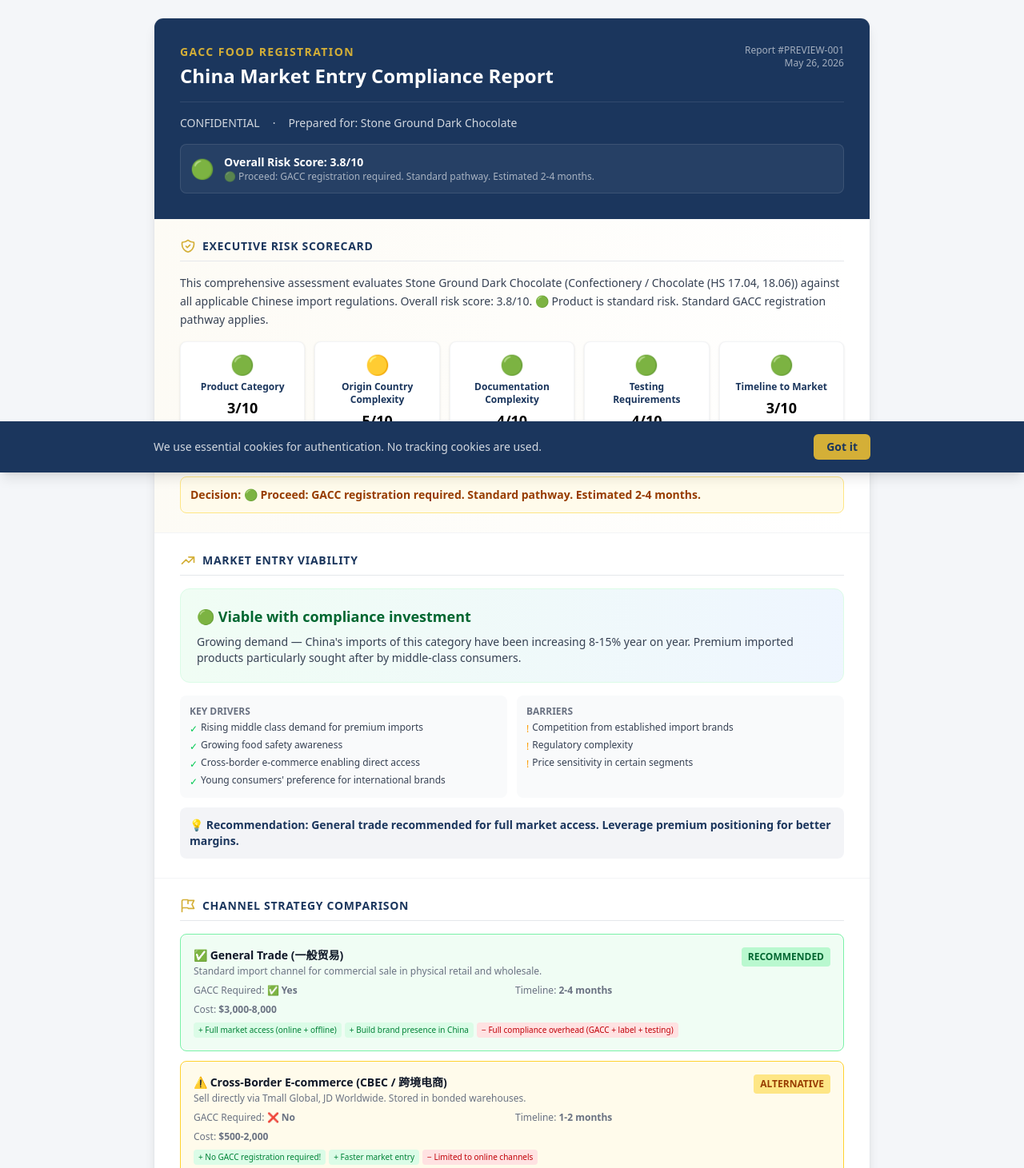
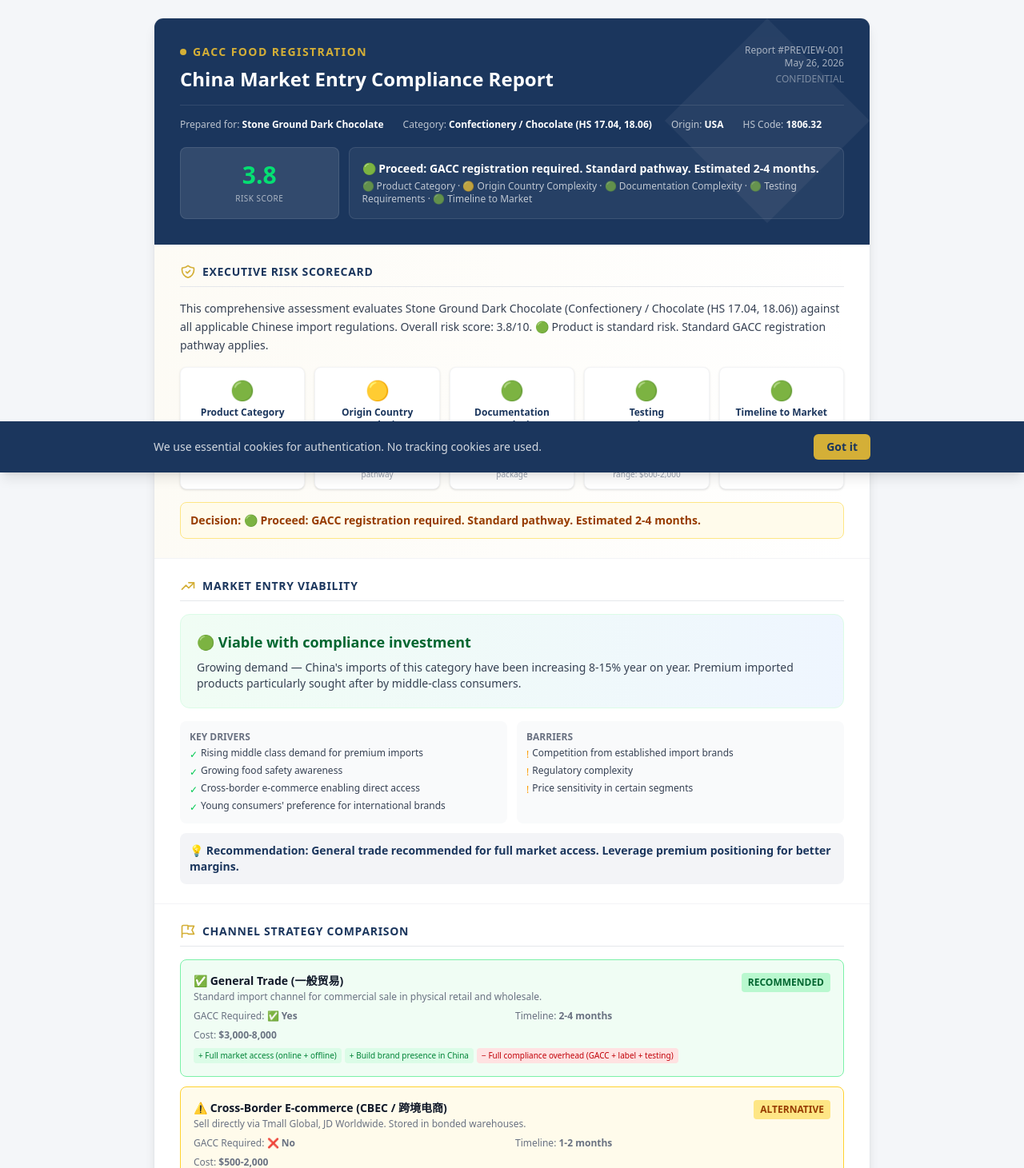
Before and after one commit to seasea-clouds/compli-service, a Next.js app: page /compli-service/report/preview in a window 1280 px wide. Shown: the part 209-1670 px from the top of the page at 80% size. Built offline with nearby package versions, Linux system fonts and the light colour scheme.

Commit message:
fix: remove DIY/free language, widen cost ranges, add premium value sections

```diff
--- a/modules/ccc/rules.ts
+++ b/modules/ccc/rules.ts
@@ -82,7 +82,7 @@ export function checkCcc(input: CccInput): CccResult {
     oneLineDecision: requiresCcc ? "🔴 CCC certification required. Estimate 3-6 months." : "🟢 No CCC required. Proceed with import.",
     channels: [
       { name: "General Trade", suitability: requiresCcc ? "conditional" : "high", description: requiresCcc ? "CCC cert required before first shipment" : "Standard import, no CCC needed", timeline: requiresCcc ? "3-6 months" : "1-2 weeks", costRange: requiresCcc ? "$5,000-20,000" : "$200-500" },
-      { name: "CBEC", suitability: "high", description: "Cross-border e-commerce may bypass CCC", timeline: "1-2 months", costRange: "$500-2,000" },
+      { name: "CBEC", suitability: "high", description: "Cross-border e-commerce — simplified compliance pathway", timeline: "1-2 months", costRange: "$500-2,000" },
     ],
     tariffInfo: { mfnRate: "5-20% (MFN)", vatRate: "13%", ftaRate: null },
     regulations: [
@@ -102,7 +102,7 @@ export function checkCcc(input: CccInput): CccResult {
     ] : [{ name: "Product Spec Sheet", format: "PDF", commonError: "None" }],
     requiredDocuments: requiresCcc ? ["CCC Application", "Product Specs", "Factory Inspection", "Safety Test Reports", "Chinese Manual", "Component List"] : ["Product Spec Sheet", "HS Code Confirmation"],
     testRequirements: requiresCcc ? ["Safety (GB 4943/4706)", "EMC (GB 9254/17625)", "Chemical (RoHS)", "Energy efficiency (if applicable)", "Specific product GB standards"] : ["None required"],
-    testCostRange: requiresCcc ? "$3,000-12,000" : "$0",
+    testCostRange: requiresCcc ? "$3,000-12,000" : "Not applicable — verify at assessment",
     timelinePhases: requiresCcc ? [
       { phase: "Pre-assessment", duration: "1-2 weeks", description: "Confirm HS code, CCC catalog applicability", responsible: "Both" },
       { phase: "Document Preparation", duration: "2-3 weeks", description: "Prepare technical documents, translate to Chinese", responsible: "Both" },
--- a/modules/gacc/rules.ts
+++ b/modules/gacc/rules.ts
@@ -796,7 +796,7 @@ const REGULATIONS: Regulation[] = [
     effectiveDate: "January 1, 2022",
     issuingAuthority: "GACC",
     relevance: 'primary',
-    description: "Online portal for overseas food manufacturers to submit GACC registration applications. Self-registration for low-risk products; competent authority recommendation required for 18-category high-risk products.",
+    description: "Online portal for overseas food manufacturers to submit GACC registration applications. Professional agent handling recommended due to complex documentation and verification requirements.",
   },
   {
     name: "CIQ Inspection",
@@ -839,7 +839,7 @@ function getChannels(input: GaccInput): ChannelStrategy[] {
       suitability: 'medium',
       gaccRequired: false,
       description: "Sell directly to Chinese consumers via Tmall Global, JD Worldwide, Koala. Products stored in bonded warehouses.",
-      advantages: ["No GACC registration required!", "Faster market entry", "Lower upfront compliance cost", "Test market before full commitment"],
+      advantages: ["Faster market entry", "Lower initial compliance investment", "Test market before full commitment", "Simplified regulatory pathway"],
       disadvantages: ["Limited to online channels", "Per-shipment limits (RMB 5,000/transaction)", "Cannot sell through retail stores", "CBEC positive list restrictions"],
       timeline: "1-2 months",
       costRange: "$500-2,000",
@@ -852,7 +852,7 @@ function getChannels(input: GaccInput): ChannelStrategy[] {
       advantages: ["No compliance needed for personal use quantities", "Fastest"],
       disadvantages: ["Strictly limited to personal use quantities", "Not scalable", "Customs may require commercial clearance above threshold", "Cannot build brand in market"],
       timeline: "Days",
-      costRange: "$0-200 per shipment",
+      costRange: "$200-500 per shipment (customs brokerage)",
     },
   ];
 }
@@ -897,7 +897,7 @@ export interface CostBreakdown {
 function getCostBreakdown(input: GaccInput): CostBreakdown[] {
   const cat = CATEGORY_PROFILES[input.category];
   return [
-    { item: "GACC Registration Fee", estimatedRange: "$0-500", notes: "Direct registration is free via CIFER. Agent-assisted filing: $200-500." },
+    { item: "GACC Registration Fee", estimatedRange: "$200-800", notes: "CIFER system filing with professional agent handling." },
     { item: "Laboratory Testing (CNAS)", estimatedRange: cat.testCostRange, notes: `Required tests: ${cat.labTests.slice(0, 4).join(", ")}${cat.labTests.length > 4 ? ` (+${cat.labTests.length - 4} more)` : ""}. Costs vary by test scope.` },
     { item: "Document Translation & Notarization", estimatedRange: "$500-2,000", notes: "All non-Chinese documents need certified Chinese translation. 3-5 business days." },
     { item: "Chinese Label Design & Compliance Review", estimatedRange: "$300-1,500", notes: "Includes GB 7718 compliance check, nutrition panel calculation, 2 revision rounds." },
@@ -951,7 +951,7 @@ function getTimeline(input: GaccInput): TimelinePhase[] {
     {
       phase: "Application Submission (CIFER)",
       duration: "1-2 weeks",
-      description: `Submit registration via CIFER system. ${cat.isHighRisk ? "Competent authority recommendation required." : "Self-registration by manufacturer possible."}`,
+      description: `Submit registration via CIFER system with professional handling of all documentation and submission requirements.${cat.isHighRisk ? " Competent authority recommendation required — complete handling by our experts." : " Our team manages the full application workflow."}`,
       responsible: 'SinoTrade',
       dependencies: ["All documents ready", "Lab reports received"],
     },
--- a/modules/nmpa/rules.ts
+++ b/modules/nmpa/rules.ts
@@ -82,7 +82,7 @@ export function checkCosmetics(input: CosmeticsInput): CosmeticsResult {
     oneLineDecision: isSpecial ? "🔴 Special Cosmetics Registration. 6-12 months." : "🟢 Ordinary Cosmetics Filing. 2-4 months.",
     channels: [
       { name: "General Trade", suitability: "high", description: "Full NMPA registration/filing required", timeline: isSpecial ? "6-12 months" : "2-4 months", costRange: isSpecial ? "$8,000-25,000" : "$3,000-8,000" },
-      { name: "CBEC", suitability: "high", description: "Cross-border e-commerce — may bypass NMPA filing", timeline: "1-2 months", costRange: "$500-2,000" },
+      { name: "CBEC", suitability: "high", description: "Cross-border e-commerce — alternative compliance pathway", timeline: "1-2 months", costRange: "$500-2,000" },
     ],
     tariffInfo: { mfnRate: "1-6.5% (MFN)", vatRate: "13%", ftaRate: null },
     regulations: [
--- a/src/core/report/template.tsx
+++ b/src/core/report/template.tsx
@@ -117,28 +117,43 @@ export function ReportTemplate(props: ReportTemplateProps) {
       {/* ═══════════════════════════════════════════════════════════════
           HEADER
       ═══════════════════════════════════════════════════════════════ */}
-      <div className="bg-primary-navy text-white px-8 py-8 print:bg-gray-900">
+      <div className="bg-primary-navy text-white px-8 py-8 print:bg-gray-900 relative overflow-hidden">
+        {/* Premium background pattern */}
+        <div className="absolute top-0 right-0 w-64 h-64 opacity-5">
+          <svg viewBox="0 0 200 200"><path d="M100 0L200 100L100 200L0 100Z" fill="white"/></svg>
+        </div>
+        <div className="relative z-10">
           <div className="flex justify-between items-start">
             <div>
-            <p className="text-gold text-sm font-semibold uppercase tracking-widest mb-1">{module}</p>
+              <div className="flex items-center gap-2 mb-2">
+                <span className="w-2 h-2 bg-gold rounded-full"></span>
+                <p className="text-gold text-sm font-semibold uppercase tracking-widest">{module}</p>
+              </div>
               <h1 className="text-2xl font-bold">{labels.title}</h1>
             </div>
             <div className="text-right text-xs">
               <p className="text-white/60">Report #{reportId}</p>
               <p className="text-white/60">{formattedDate}</p>
+              <p className="text-white/40 mt-1">CONFIDENTIAL</p>
             </div>
           </div>
-        <div className="mt-4 pt-4 border-t border-white/10 flex gap-4 text-sm text-white/80">
-          <span>CONFIDENTIAL</span>
-          <span>·</span>
-          <span>Prepared for: {productInfo.name || 'Client'}</span>
+          <div className="mt-4 pt-4 border-t border-white/10 flex flex-wrap gap-x-6 gap-y-1 text-xs text-white/70">
+            <span>Prepared for: <strong className="text-white">{productInfo.name || 'Client'}</strong></span>
+            <span>Category: <strong className="text-white">{productInfo.category}</strong></span>
+            <span>Origin: <strong className="text-white">{productInfo.originCountry}</strong></span>
+            {productInfo.hsCode && <span>HS Code: <strong className="text-white">{productInfo.hsCode}</strong></span>}
           </div>
-        {/* Risk Score Banner */}
-        <div className="mt-4 p-3 rounded-lg bg-white/5 border border-white/10 flex items-center gap-3">
-          <span className="text-2xl">{result.riskScore >= 7 ? '🔴' : result.riskScore >= 4 ? '🟡' : '🟢'}</span>
-          <div>
-            <p className="text-sm font-semibold">Overall Risk Score: {result.riskScore}/10</p>
-            <p className="text-xs text-white/60">{result.oneLineDecision}</p>
+
+          {/* Risk Score Banner — Executive Dashboard */}
+          <div className="mt-5 grid grid-cols-4 gap-3">
+            <div className="col-span-1 bg-white/10 rounded-lg p-4 text-center border border-white/10">
+              <p className={`text-3xl font-bold mb-1 ${result.riskScore >= 7 ? 'text-red-400' : result.riskScore >= 4 ? 'text-amber-400' : 'text-green-400'}`}>{result.riskScore}</p>
+              <p className="text-[10px] text-white/60 uppercase tracking-wider">Risk Score</p>
+            </div>
+            <div className="col-span-3 bg-white/5 rounded-lg p-4 border border-white/10">
+              <p className="text-sm font-semibold mb-1">{result.oneLineDecision}</p>
+              <p className="text-xs text-white/70">{result.riskDimensions.map(d => d.color + ' ' + d.dimension).join(' · ')}</p>
+            </div>
           </div>
         </div>
       </div>
@@ -355,28 +370,39 @@ export function ReportTemplate(props: ReportTemplateProps) {
           MODULE 7: RISK ASSESSMENT MATRIX
       ═══════════════════════════════════════════════════════════════ */}
       <div className="px-8 py-6 border-b border-gray-100">
-        <SectionTitle icon={<Icon svg={I.chart} w={5} h={5} />} label="RISK ASSESSMENT MATRIX (5×5)" />
+        <SectionTitle icon={<Icon svg={I.chart} w={5} h={5} />} label="RISK ASSESSMENT HEAT MAP (5×5)" />
 
-        <div className="overflow-x-auto">
-          <table className="w-full text-xs">
-            <thead>
-              <tr className="bg-gray-100">
-                <th className="text-left p-2 font-bold text-gray-700">Dimension</th>
-                <th className="text-center p-2 font-bold text-gray-700">Rating</th>
-                <th className="text-left p-2 font-bold text-gray-700">Assessment</th>
-              </tr>
-            </thead>
-            <tbody>
+        {/* Visual heat map */}
+        <div className="grid grid-cols-1 md:grid-cols-5 gap-2 mb-4">
           {result.riskMatrix.map((item, i) => (
-                <tr key={i} className={i % 2 === 0 ? 'bg-white' : 'bg-gray-50'}>
-                  <td className="p-2 font-semibold text-gray-800">{item.dimension}</td>
-                  <td className="p-2 text-center text-lg">{item.rating}</td>
-                  <td className="p-2 text-gray-600">{item.explanation}</td>
-                </tr>
+            <div key={i} className={`rounded-lg p-3 border-2 text-center ${
+              item.rating === '🔴' ? 'bg-red-50 border-red-300' :
+              item.rating === '🟡' ? 'bg-amber-50 border-amber-300' :
+              'bg-green-50 border-green-300'
+            }`}>
+              <p className="text-2xl mb-1">{item.rating}</p>
+              <p className="text-xs font-bold text-gray-800 leading-tight">{item.dimension.split(' ').slice(0,3).join(' ')}</p>
+              <p className="text-[10px] text-gray-500 mt-1">{item.explanation}</p>
+            </div>
           ))}
-            </tbody>
-          </table>
         </div>
+
+        <details>
+          <summary className="text-xs text-gray-500 cursor-pointer hover:text-primary-navy font-semibold">
+            + View risk mitigation strategies
+          </summary>
+          <div className="mt-2 space-y-1.5">
+            {result.riskMatrix.filter(r => r.rating !== '🟢').map((item, i) => (
+              <div key={i} className="bg-primary-navy/5 rounded p-2 text-xs">
+                <span className="font-bold text-primary-navy">{item.rating} {item.dimension}:</span>{' '}
+                <span className="text-gray-600">Mitigation recommended. {item.explanation}</span>
+              </div>
+            ))}
+            {result.riskMatrix.filter(r => r.rating === '🟢').length === result.riskMatrix.length && (
+              <p className="text-xs text-green-700">✅ All dimensions at low risk. Standard compliance pathway is sufficient.</p>
+            )}
+          </div>
+        </details>
       </div>
 
       {/* ═══════════════════════════════════════════════════════════════
@@ -557,11 +583,10 @@ export function ReportTemplate(props: ReportTemplateProps) {
           </table>
         </div>
 
-        <div className="bg-amber-50 border border-amber-200 rounded-lg p-3">
-          <p className="text-xs text-amber-800">
-            💡 Cost-saving tip: If your product qualifies for the Cross-Border E-commerce (CBEC) channel,
-            initial compliance costs are significantly lower (~$500-2,000) and GACC registration is not required.
-            Consider this route for market testing before full general trade commitment.
+        <div className="bg-primary-navy/5 border border-primary-navy/20 rounded-lg p-3">
+          <p className="text-xs text-primary-navy">
+            💡 Our team provides comprehensive pricing assessment after reviewing your specific product, volume, and requirements.
+            The ranges above are indicative. Contact us for a detailed, no-obligation quote.
           </p>
         </div>
       </div>
@@ -747,7 +772,67 @@ export function ReportTemplate(props: ReportTemplateProps) {
       </div>
 
       {/* ═══════════════════════════════════════════════════════════════
-          NEXT STEPS (legacy)
+          PREMIUM: VALUE SUMMARY
+      ═══════════════════════════════════════════════════════════════ */}
+      <div className="px-8 py-6 border-b border-gray-100 bg-gradient-to-r from-gold/[0.03] to-transparent">
+        <div className="flex items-center gap-2 mb-4">
+          <svg className="w-5 h-5 text-gold" fill="none" stroke="currentColor" viewBox="0 0 24 24">
+            <path strokeLinecap="round" strokeLinejoin="round" strokeWidth={2} d="M9 12l2 2 4-4m6 2a9 9 0 11-18 0 9 9 0 0118 0z" />
+          </svg>
+          <h2 className="text-sm font-bold text-primary-navy uppercase tracking-wider">FULL COMPLIANCE PACKAGE — WHAT'S INCLUDED</h2>
+        </div>
+
+        <div className="grid grid-cols-2 md:grid-cols-4 gap-2">
+          <div className="bg-white rounded-lg border border-gray-100 p-3 text-center shadow-sm">
+            <p className="text-2xl mb-1">📋</p>
+            <p className="text-[10px] font-bold text-primary-navy">Regulatory Gap Analysis</p>
+            <p className="text-[9px] text-gray-400 mt-0.5">Full HS code & regulation mapping</p>
+          </div>
+          <div className="bg-white rounded-lg border border-gray-100 p-3 text-center shadow-sm">
+            <p className="text-2xl mb-1">📄</p>
+            <p className="text-[10px] font-bold text-primary-navy">Document Preparation</p>
+            <p className="text-[9px] text-gray-400 mt-0.5">All forms & translations</p>
+          </div>
+          <div className="bg-white rounded-lg border border-gray-100 p-3 text-center shadow-sm">
+            <p className="text-2xl mb-1">🔬</p>
+            <p className="text-[10px] font-bold text-primary-navy">Lab Test Management</p>
+            <p className="text-[9px] text-gray-400 mt-0.5">CNAS accredited lab coordination</p>
+          </div>
+          <div className="bg-white rounded-lg border border-gray-100 p-3 text-center shadow-sm">
+            <p className="text-2xl mb-1">🏛️</p>
+            <p className="text-[10px] font-bold text-primary-navy">Submission & Follow-up</p>
+            <p className="text-[9px] text-gray-400 mt-0.5">End-to-end authority liaison</p>
+          </div>
+          <div className="bg-white rounded-lg border border-gray-100 p-3 text-center shadow-sm">
+            <p className="text-2xl mb-1">🏷️</p>
+            <p className="text-[10px] font-bold text-primary-navy">Label Design & Compliance</p>
+            <p className="text-[9px] text-gray-400 mt-0.5">GB 7718/28050 compliant</p>
+          </div>
+          <div className="bg-white rounded-lg border border-gray-100 p-3 text-center shadow-sm">
+            <p className="text-2xl mb-1">🚢</p>
+            <p className="text-[10px] font-bold text-primary-navy">Customs Clearance</p>
+            <p className="text-[9px] text-gray-400 mt-0.5">First shipment handling</p>
+          </div>
+          <div className="bg-white rounded-lg border border-gray-100 p-3 text-center shadow-sm">
+            <p className="text-2xl mb-1">📊</p>
+            <p className="text-[10px] font-bold text-primary-navy">Compliance Monitoring</p>
+            <p className="text-[9px] text-gray-400 mt-0.5">Annual reporting & alerts</p>
+          </div>
+          <div className="bg-white rounded-lg border border-gray-100 p-3 text-center shadow-sm">
+            <p className="text-2xl mb-1">🛡️</p>
+            <p className="text-[10px] font-bold text-primary-navy">Post-Approval Support</p>
+            <p className="text-[9px] text-gray-400 mt-0.5">Renewal & compliance updates</p>
+          </div>
+        </div>
+
+        <div className="mt-3 bg-primary-navy text-white rounded-lg p-3 text-center">
+          <p className="text-sm font-bold">Professional services from <span className="text-gold">{result.totalCostRange || '$3,500-9,500'}</span></p>
+          <p className="text-xs text-white/60 mt-0.5">Exact pricing depends on product complexity, origin country, and service scope</p>
+        </div>
+      </div>
+
+      {/* ═══════════════════════════════════════════════════════════════
+          RECOMMENDED ACTION PLAN
       ═══════════════════════════════════════════════════════════════ */}
       <div className="px-8 py-6 border-b border-gray-100">
         <SectionTitle icon={<Icon svg={I.flag} w={5} h={5} />} label="RECOMMENDED ACTION PLAN" />
```
Lines whose indentation alone changed are shown as unchanged.
